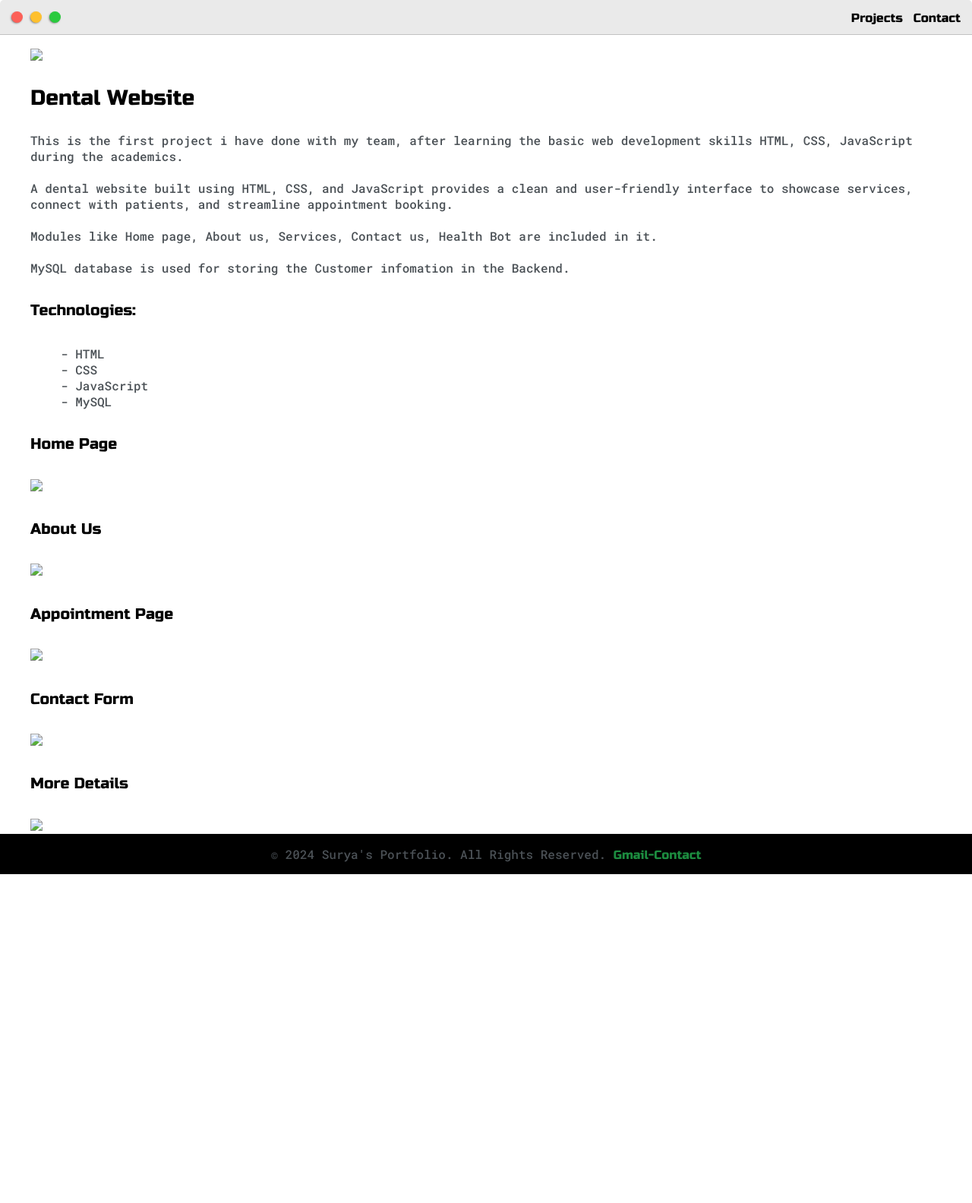
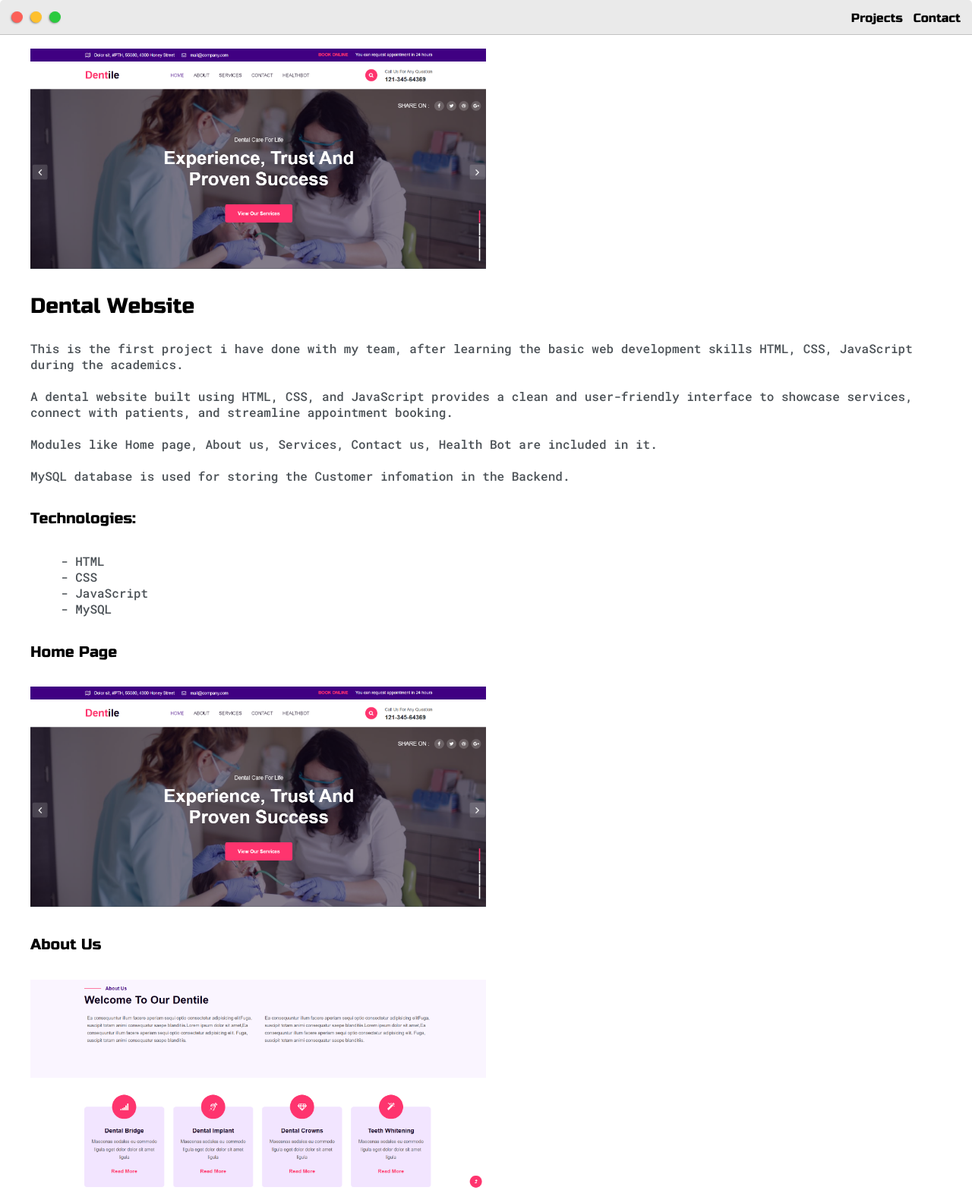
Before and after one commit to suryatejanukala/Surya-Portfolio, a plain HTML site: page Dental website.html in a window 1280 px wide. Shown: the top 1584 px of the page at 76% size. Before the commit the page ends 1151 px from the top, so only its background shows below. Drawn offline with Linux system fonts and the light colour scheme.

Commit message:
Update Dental website.html

```diff
--- a/Dental website.html
+++ b/Dental website.html
@@ -48,7 +48,7 @@
 		<br>
 
 		<div class="img-container">
-			<img src="../Surya Portfolio/images/1.png">
+			<img src="images/1.png">
 		</div>
 
 		<h3>Dental Website</h3>
@@ -76,27 +76,27 @@
 
 		<h5>Home Page</h5>
 		<div class="img-container">
-			<img src="../Surya Portfolio/images/1.png">
+			<img src="images/1.png">
 		</div>
 
 		<h5>About Us</h5>
 		<div class="img-container">
-			<img src="../Surya Portfolio/images/2.png">
+			<img src="images/2.png">
 		</div>
 
 		<h5>Appointment Page</h5>
 		<div class="img-container">
-			<img src="../Surya Portfolio/images/4.png">
+			<img src="images/4.png">
 		</div>
 
 		<h5>Contact Form</h5>
 		<div class="img-container">
-			<img src="../Surya Portfolio/images/5.png">
+			<img src="images/5.png">
 		</div>
 
 		<h5>More Details</h5>
 		<div class="img-container">
-			<img src="../Surya Portfolio/images/6.png">
+			<img src="images/6.png">
 		</div>
 
 	</div>
```
